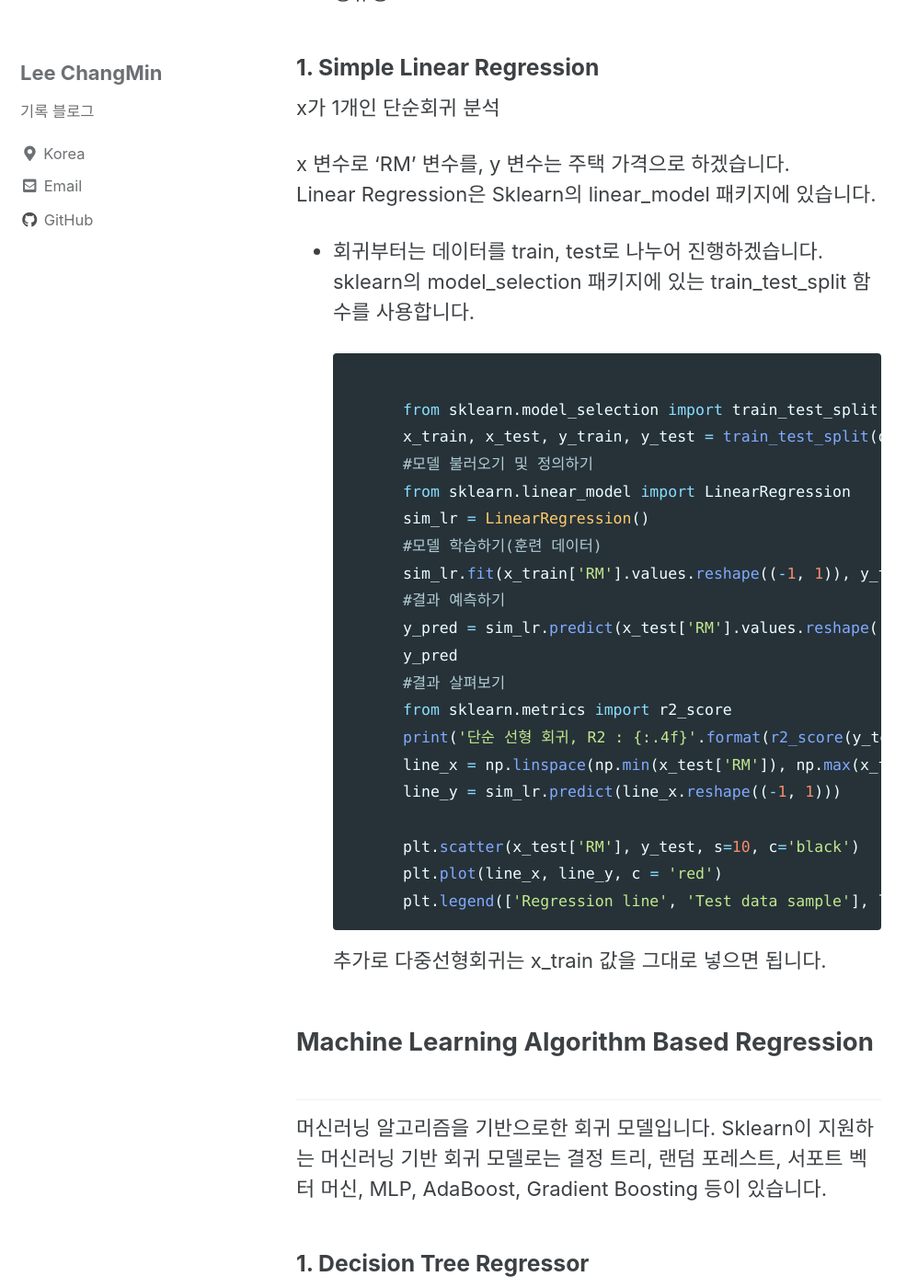
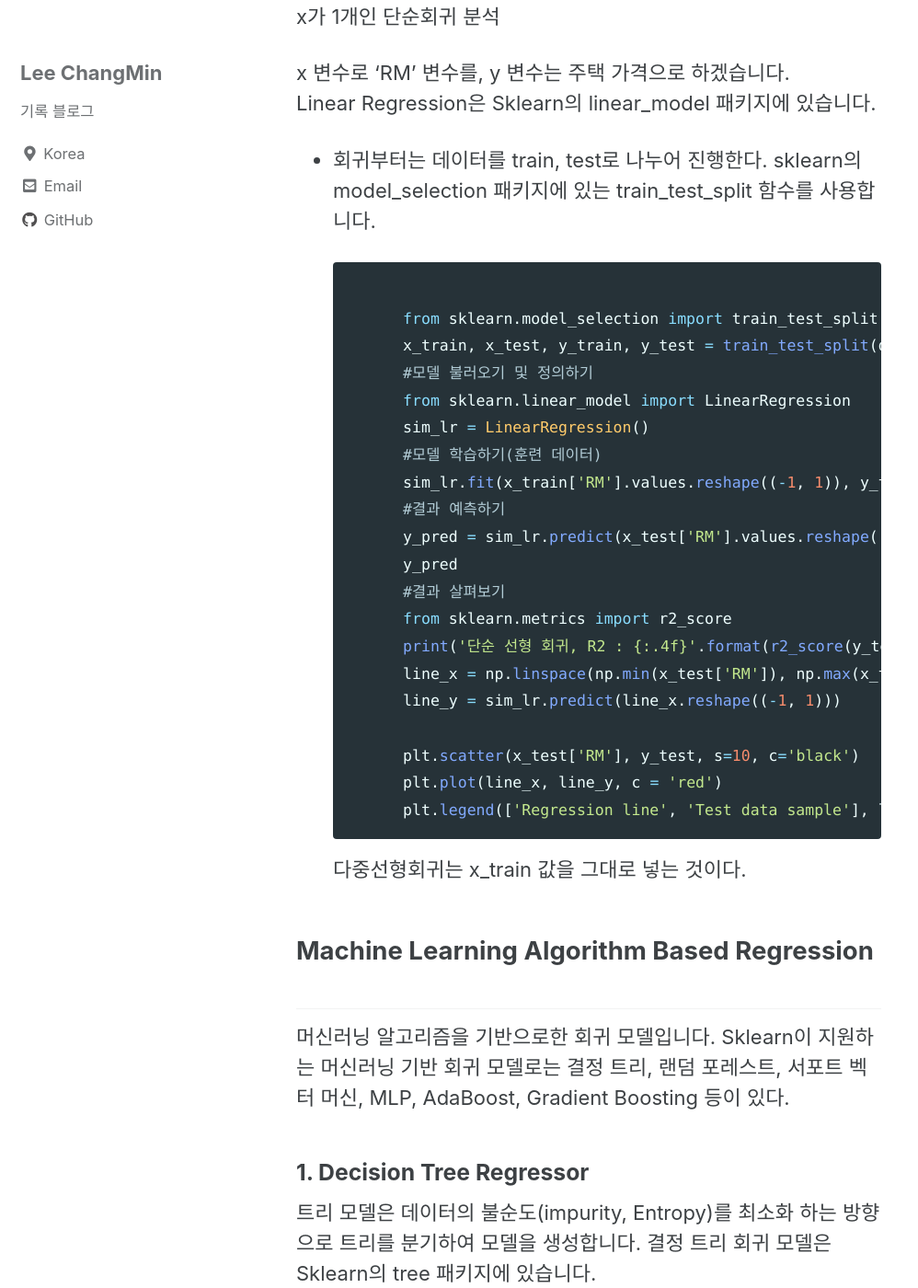
Before and after one commit to changmin2/changmin2.github.io, a Jekyll site: the page built from _posts/머신러닝/2021-07-11-머신러닝(4).md, in a window 1280 px wide and 1400 px high, scrolled down 918 px. Shown: the whole window at 92% size, without its empty margins (0-998 px from the left). Built offline with Jekyll 4.4.1, drawn with Linux system fonts in a browser that asks for light colours; cached includes are drawn as plain includes; comment, search, counter and statistics services are not loaded; some of the changed text lies outside the part shown.

Commit message:
회귀분류

````diff
--- a/_posts/머신러닝/2021-07-11-머신러닝(4).md
+++ b/_posts/머신러닝/2021-07-11-머신러닝(4).md
@@ -14,8 +14,8 @@ tags:
 이와 같은 선형관계를 알고 있다면 새로운 독립 변수 X 값이 주어졌을 때 거기에 대응되는 종속 변수 Y 값을 예측 할 수 있다. 이처럼 두 변수 사이에 일대일로 대응되는 확률적, 통계적 상관성을 찾는 알고리즘을 단순회귀 분석이라고 한다.
 
 #### 선형 회귀분석의 4가지 기본 가정
-선형 회귀에는 4가지 가정이 필요합니다. 우리 수업에서는 이론적인 내용을 다루지 않으므로, 추후에 살펴보시면 좋겠습니다.<br>
-맨 아래 참조 목록에 4가지 가정에 대해 잘 설명해준 페이지의 링크를 달아두었습니다.
+
+선형 회귀에는 4가지 가정이 필요하다.
 1. 선형성
 2. 독립성
 3. 등분산성
@@ -28,7 +28,7 @@ x가 1개인 단순회귀 분석
 x 변수로 'RM' 변수를, y 변수는 주택 가격으로 하겠습니다.<br>
 Linear Regression은 Sklearn의 linear_model 패키지에 있습니다.<br>
 
-* 회귀부터는 데이터를 train, test로 나누어 진행하겠습니다. sklearn의 model_selection 패키지에 있는 train_test_split 함수를 사용합니다.
+* 회귀부터는 데이터를 train, test로 나누어 진행한다. sklearn의 model_selection 패키지에 있는 train_test_split 함수를 사용합니다.
 
     ```python
 
@@ -52,12 +52,12 @@ Linear Regression은 Sklearn의 linear_model 패키지에 있습니다.<br>
         plt.plot(line_x, line_y, c = 'red')
         plt.legend(['Regression line', 'Test data sample'], loc='upper left')
     ```
-    추가로 다중선형회귀는 x_train 값을 그대로 넣으면 됩니다.
+    다중선형회귀는 x_train 값을 그대로 넣는 것이다.
 
 ## Machine Learning Algorithm Based Regression
 
 머신러닝 알고리즘을 기반으로한 회귀 모델입니다.
-Sklearn이 지원하는 머신러닝 기반 회귀 모델로는 결정 트리, 랜덤 포레스트, 서포트 벡터 머신, MLP, AdaBoost, Gradient Boosting 등이 있습니다.<br>
+Sklearn이 지원하는 머신러닝 기반 회귀 모델로는 결정 트리, 랜덤 포레스트, 서포트 벡터 머신, MLP, AdaBoost, Gradient Boosting 등이 있다.<br>
 
 ### 1. Decision Tree Regressor
 트리 모델은 데이터의 불순도(impurity, Entropy)를 최소화 하는 방향으로 트리를 분기하여 모델을 생성합니다.
````
Also changed, not shown: _posts/머신러닝/2021-07-11-머신러닝(5).md (+3 -1 lines).
